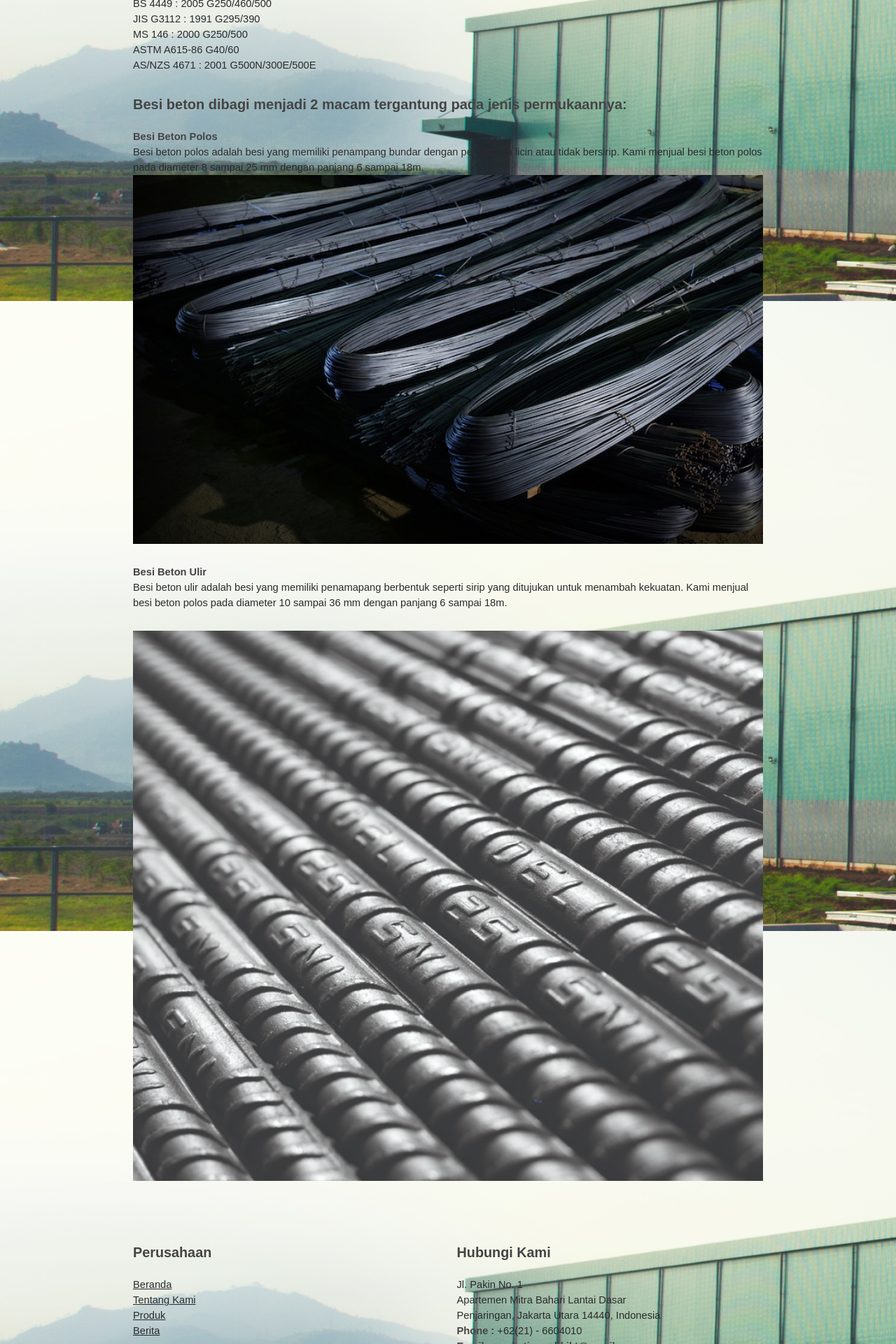
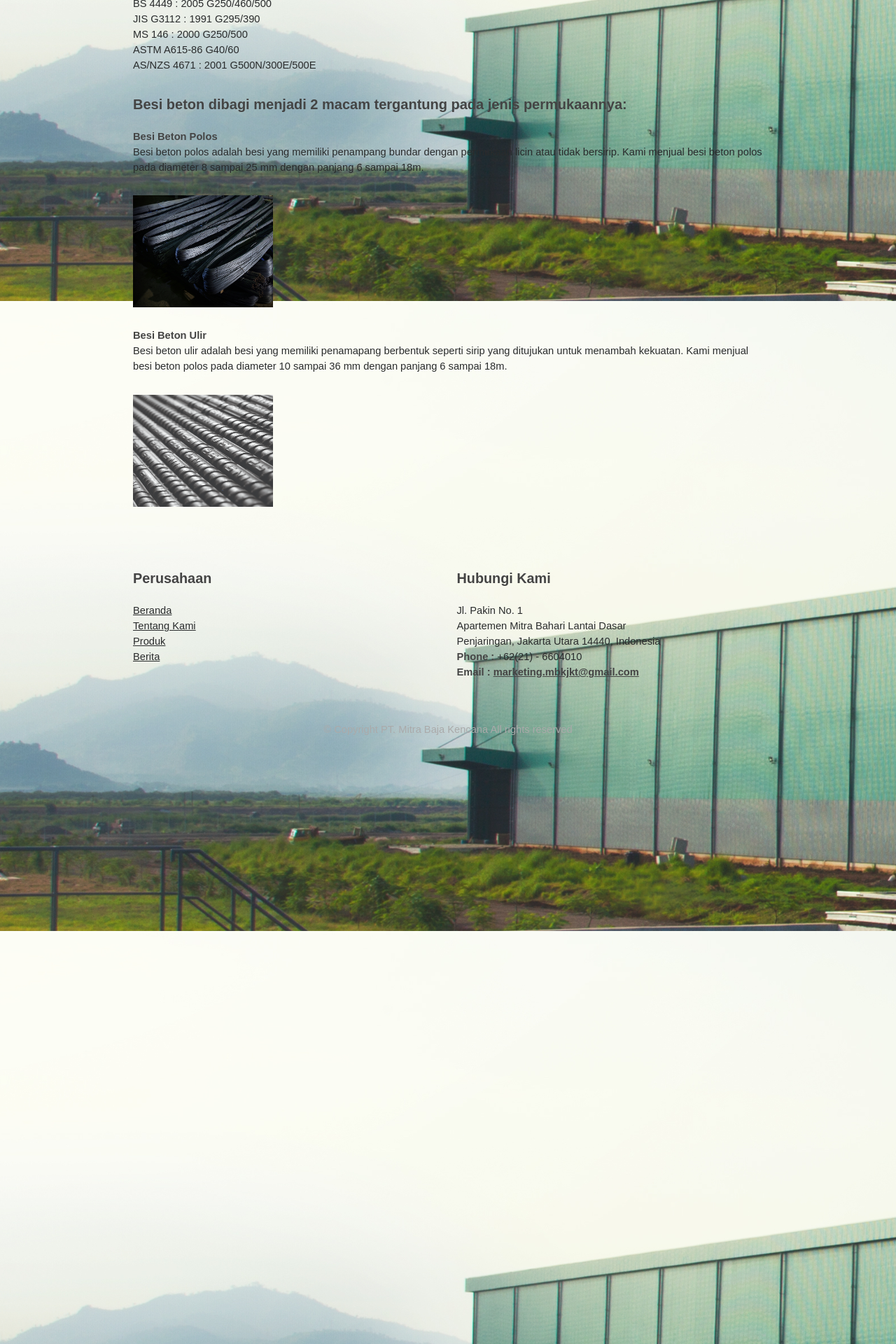
Before and after one commit to pangtongs/mbk, a Jekyll site: the page built from products/index.html, in a window 1280 px wide. Shown: the part 470-2390 px from the top of the page at 70% size. Built offline with Jekyll 4.4.1, drawn with Linux system fonts in a browser that asks for light colours.

Commit message:
fix image size

```diff
--- a/_data/about-us.yml
+++ b/_data/about-us.yml
@@ -9,12 +9,8 @@
   Kami berkomitmen penuh untuk menyediakan besi dengan mutu terbaik dengan harga yang terjangkau.
 
 
-  ![Lab Deli](../img/about_us_1.jpg)
-
-
-  ![Server Deli](../img/about_us_2.jpg)
-
-
-  ![Production Line Deli](../img/about_us_3.jpg)
+  ![lab_deli](../img/about_us_1.jpg)
+  ![server_deli](../img/about_us_2.jpg)
+  ![production_line_deli](../img/about_us_3.jpg)
 
 "
--- a/_data/products.yml
+++ b/_data/products.yml
@@ -24,7 +24,8 @@ AS/NZS 4671 : 2001 G500N/300E/500E
   Besi beton polos adalah besi yang memiliki penampang bundar dengan permukaan licin atau tidak bersirip.
   Kami menjual besi beton polos pada diameter 8 sampai 25 mm dengan panjang 6 sampai 18m.
 
-  ![Besi Beton](../img/besi_polos.jpg)
+
+  ![besi_polos](../img/besi_polos.jpg)
 
 #### Besi Beton Ulir
 
@@ -32,5 +33,5 @@ AS/NZS 4671 : 2001 G500N/300E/500E
   Kami menjual besi beton polos pada diameter 10 sampai 36 mm dengan panjang 6 sampai 18m.
 
 
-  ![Besi Beton](../img/besi_beton.jpg)
+  ![besi_ulir](../img/besi_ulir.jpg)
 "
```
Also changed, not shown: _includes/css/aryatemplate.css (+10 -0 lines), img/besi_ulir.jpg (renamed from img/besi_beton.jpg), img/catalog copy.jpg (deleted), 12 other files.
